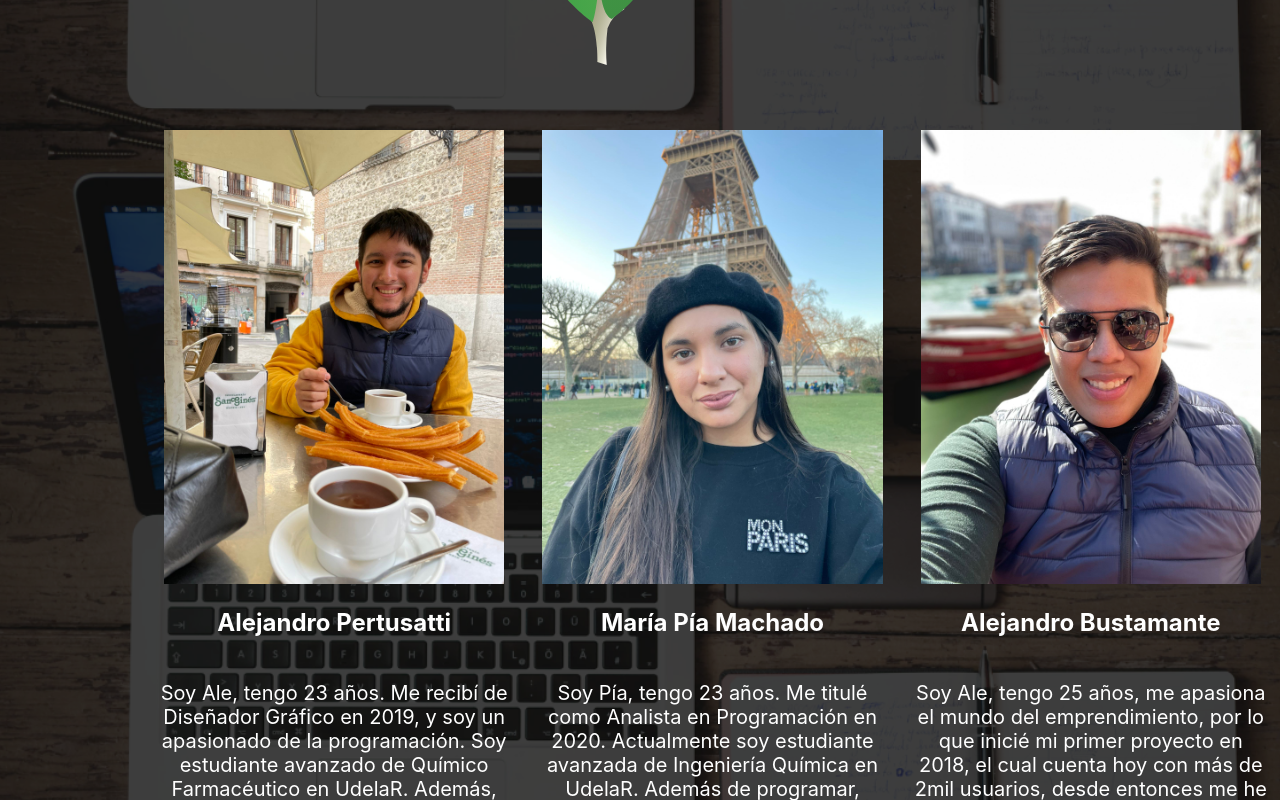
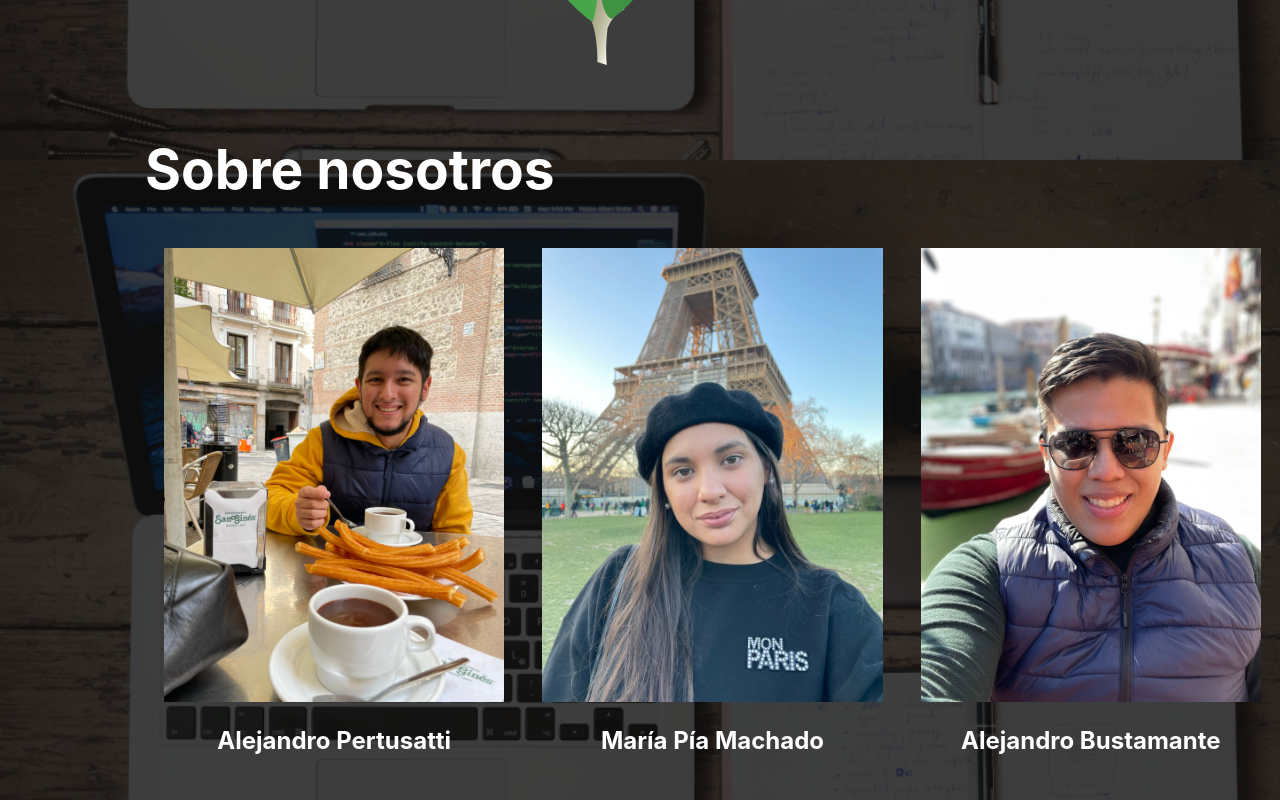
Before and after one commit to alepertu/bgd, a React (Create React App) app: page / in a window 1280 px wide. Shown: the part 2240-3040 px from the top of the page. Built offline with nearby package versions, Linux system fonts and the light colour scheme.

Commit message:
Cambie la foto de givt

```diff
--- a/src/Components/Nosotros.jsx
+++ b/src/Components/Nosotros.jsx
@@ -52,6 +52,7 @@ function Nosotros() {
         <img src={apache} alt="Logo Apache"></img>
       </section>
 
+      <h2>Sobre nosotros</h2>
       <section className="presentaciones">
         <Presentacion
           persona="Alejandro Pertusatti"
--- a/src/Components/Proyectos.jsx
+++ b/src/Components/Proyectos.jsx
@@ -2,7 +2,7 @@ import Proyecto from './Proyecto';
 import './css/proyectos.css';
 import paseuy from '../images/paseuy.jpeg';
 import paseuyapp from '../images/paseuyapp.jpeg';
-import givt from '../images/givt.png';
+import givt from '../images/givt.jpeg';
 
 function Proyectos() {
   return (
```
Also changed, not shown: src/images/givt.jpeg (added), src/images/givt.png (deleted).
